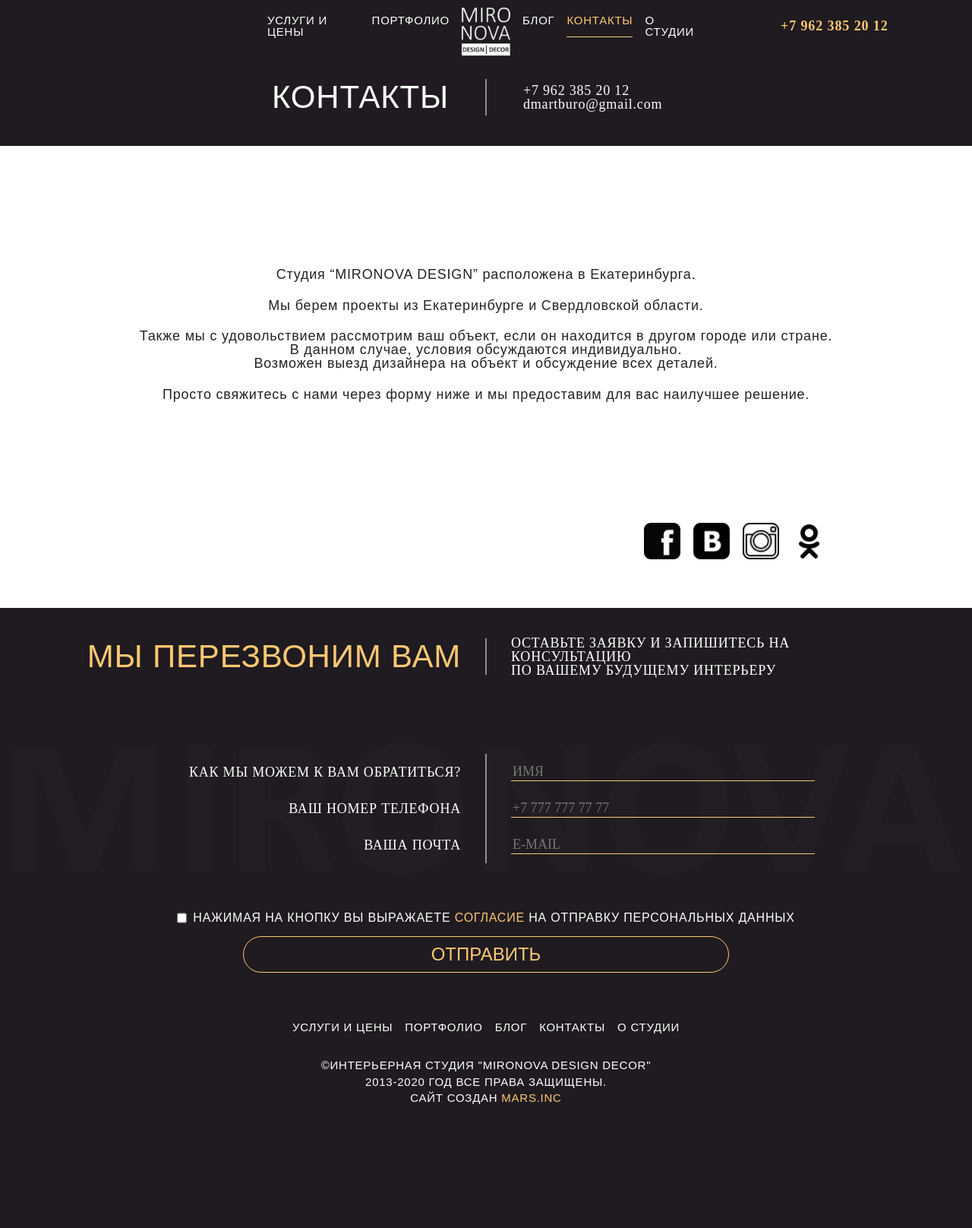
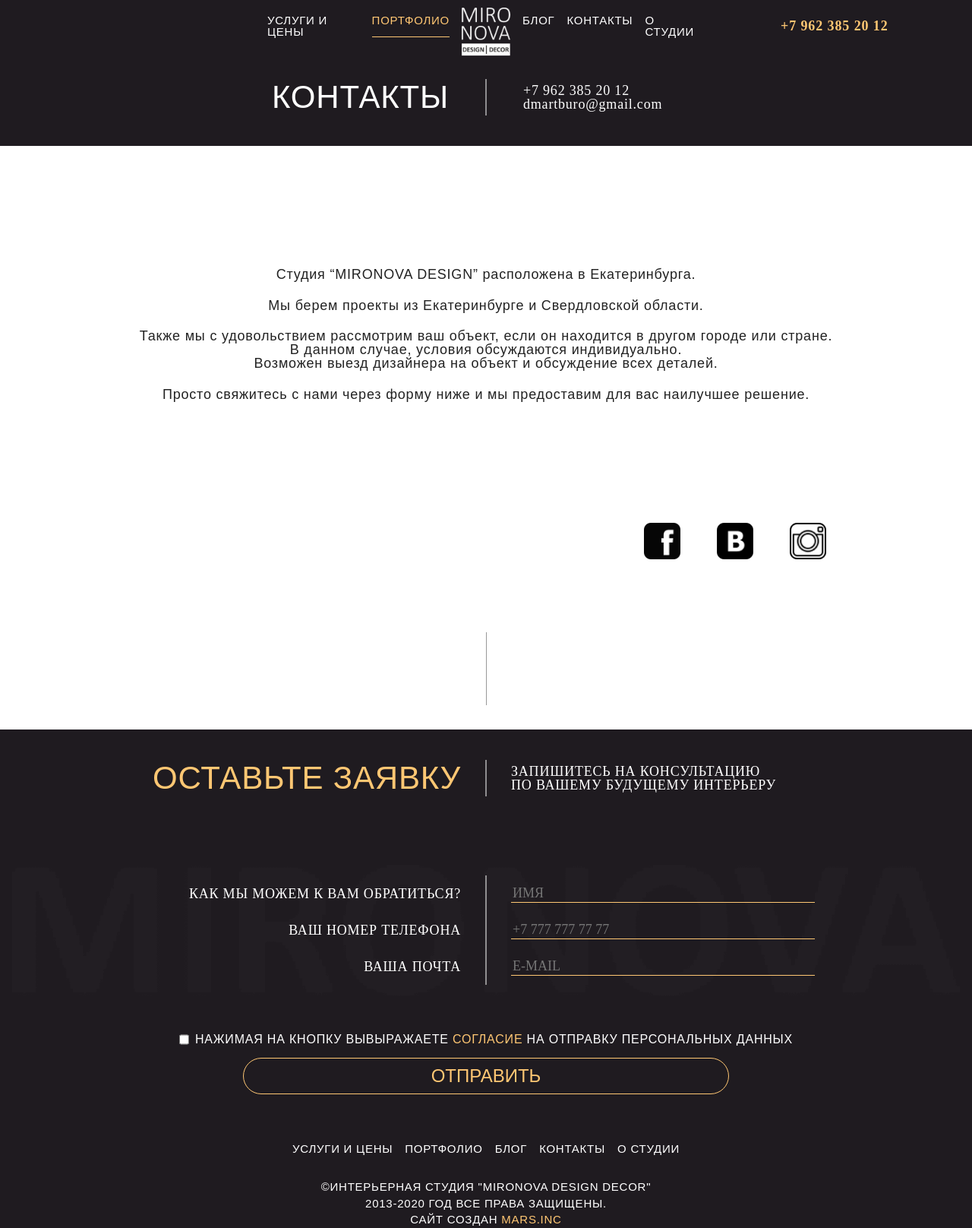
Before and after one commit to Mapc89/Mapc89.github.io, a PHP site: page /projects/mirdes/contacts.html in a window 1280 px wide. Shown: the whole page at 76% size. Before the commit the page ends 1453 px from the top, so only its background shows below. Run offline with PHP 8.4, Linux system fonts and the light colour scheme; some web fonts are replaced.

Commit message:
Контакты. Норм

```diff
--- a/projects/mirdes/contacts.html
+++ b/projects/mirdes/contacts.html
@@ -13,14 +13,14 @@
     <header class="header">
         <div class="header__info"></div>
         <nav class="menu">
-            <div class="menu__wrapper_left">
+            <div class="menu__wrapper_left mobile-hide">
                 <a class="menu__item" href="services.html">услуги и цены</a>
-                <a class="menu__item" href="portfolio.html">портфолио</a>
+                <a class="menu__item menu-active" href="#">портфолио</a>
             </div>
             <a class="menu__item logo" href="index.html"><img src="img/logo.png" alt=""></a>
-            <div class="menu__wrapper_right">
+            <div class="menu__wrapper_right mobile-hide">
                 <a class="menu__item" href="blog.html">блог</a>
-                <a class="menu__item menu-active" href="#">контакты</a>
+                <a class="menu__item" href="contacts.html">контакты</a>
                 <a class="menu__item" href="about.html">о студии</a>
             </div>
         </nav>
@@ -46,37 +46,57 @@
             <a href="#" class="fb"></a>
             <a href="https://vk.com/design_decor_mironova" class="vk"></a>
             <a href="https://www.instagram.com/design_decor_mironova/" class="in"></a>
-            <a href="#" class="ok"></a>
+            <!-- <a href="#" class="ok"></a> -->
         </div>
+    </div>
+    <div class="portfolio-form">
+        <div class="transparent-block mobile-hide">
+            <div class="vl"></div>
         </div>
         <form action="mail.php" method="POST">
             <div class="caption form-caption">
                 <div class="caption__title">
-                <h2>Мы перезвоним вам</h2>
+                    <h2>Оставьте заявку</h2>
                     <div class="caption__vl"></div>
-                <p class="form-p">Оставьте заявку и запишитесь на консультацию <br> по вашему будущему интерьеру
+                    <p class="form-p">Запишитесь на консультацию <br> по вашему будущему интерьеру
                     </p>
                 </div>
             </div>
             <div class="request">
-            <div class="request__data">
+                <div class="request__data mobile-hide">
                     <div><label for="">как мы можем к вам обратиться?</label>
-                    <div class="caption__vl"></div><input type="text" name="name" placeholder="ИМЯ">
+                        <div class="caption__vl"></div><input type="text" name="name" placeholder="ИМЯ" required>
                     </div>
                     <div><label for="">ваш номер телефона</label>
-                    <div class="caption__vl"></div><input type="tel" name="phone" placeholder="+7 777 777 77 77">
+                        <div class="caption__vl"></div><input type="tel" name="phone" placeholder="+7 777 777 77 77"
+                            required>
                     </div>
                     <div><label for="">ваша почта</label>
-                    <div class="caption__vl"></div><input type="email" name="email" placeholder="E-MAIL">
+                        <div class="caption__vl"></div><input type="email" name="email" placeholder="E-MAIL" required>
                     </div>
                 </div>
-            <div class="request__rules"><input type="checkbox" class="checkbox"> <span>нажимая на кнопку вы выражаете
-                    <a href="#">согласие</a> на отправку
+                <div class="request__data mobile-only">
+                    <div><input type="text" name="name" placeholder="как вас зовут?" required>
+                    </div>
+                    <div><input type="tel" name="phone" placeholder="ваш номер телефона"
+                            required>
+                    </div>
+                    <div><input type="email" name="email" placeholder="E-MAIL" required>
+                    </div>
+                </div>
+                <div class="request__rules">
+                    <input type="checkbox" class="checkbox" id="rules">
+                    <label for="rules">нажимая на кнопку вывыражаете
+                        <a href="#">согласие</a>
+                        на отправку
                         персональных
-                    данных</span></div>
+                        данных
+                    </label>
+                </div>
                 <button type="submit" class="button-active">отправить</button>
             </div>
         </form>
+    </div>
 
     <footer class="footer">
         <nav class="menu">
--- a/projects/mirdes/css/style.css
+++ b/projects/mirdes/css/style.css
@@ -1944,6 +1944,13 @@ body {
   .blog-article .blog-article__wrapper {
     max-width: 100vw;
   }
+  .contact-text {
+    height: auto;
+    padding: 1rem 1rem 0;
+  }
+  .contact-social {
+    padding: 5% 0% 0%;
+  }
   .footer .menu {
     padding: 1rem 0;
     padding-bottom: 2rem;
--- a/projects/mirdes/sass/_media.sass
+++ b/projects/mirdes/sass/_media.sass
@@ -348,6 +348,11 @@
             margin: 1rem auto 0
         .blog-article__wrapper
             max-width: 100vw
+    .contact-text //Контакты
+        height: auto
+        padding: 1rem 1rem 0
+    .contact-social
+        padding: 5% 0% 0%
     .footer //Подвал
         .menu
             padding: 1rem 0
```
Lines whose indentation alone changed are shown as unchanged.
